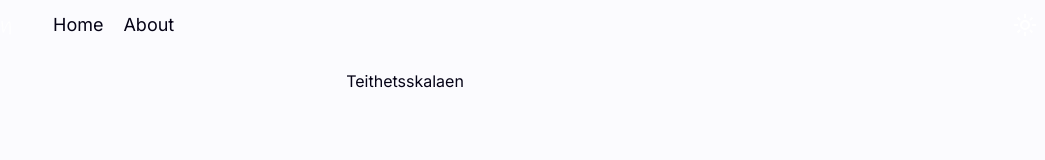
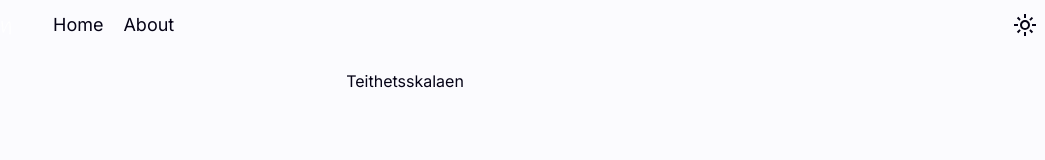
Before and after one commit to katrinewi/teithetsskalaen, a Next.js app in the folder frontend/: page / in a window 1280 px wide. Shown: the top 160 px of the page, without its empty margins (235-1280 px from the left). Built offline with nearby package versions, Linux system fonts and the light colour scheme.

Commit message:
Moved svg color to css

```diff
--- a/frontend/app/assets/icons/DarkModeIcon.tsx
+++ b/frontend/app/assets/icons/DarkModeIcon.tsx
@@ -7,7 +7,7 @@ interface Props {
 }
 
 const DarkModeIcon: FunctionComponent<Props> = ({
-  fill = "black",
+  fill,
   height = 24,
   width = 24,
 }) => (
--- a/frontend/app/assets/icons/LightModeIcon.tsx
+++ b/frontend/app/assets/icons/LightModeIcon.tsx
@@ -7,7 +7,7 @@ interface Props {
 }
 
 const LightModeIcon: FunctionComponent<Props> = ({
-  fill = "black",
+  fill,
   height = 24,
   width = 24,
 }) => (
--- a/frontend/app/components/navigation/NavBar.tsx
+++ b/frontend/app/components/navigation/NavBar.tsx
@@ -13,7 +13,7 @@ const NavBar = () => {
         </ul>
       </div>
       <div className="flex justify-between gap-5 items-center">
-        <LightModeIcon fill={"white"} />
+        <LightModeIcon />
       </div>
     </nav>
   );
--- a/frontend/app/globals.css
+++ b/frontend/app/globals.css
@@ -20,6 +20,10 @@
   }
 }
 
+svg {
+  fill: rgba(var(--text), 1);
+}
+
 body {
   color: rgba(var(--text), 1);
   background: rgba(var(--background), 1);
```
